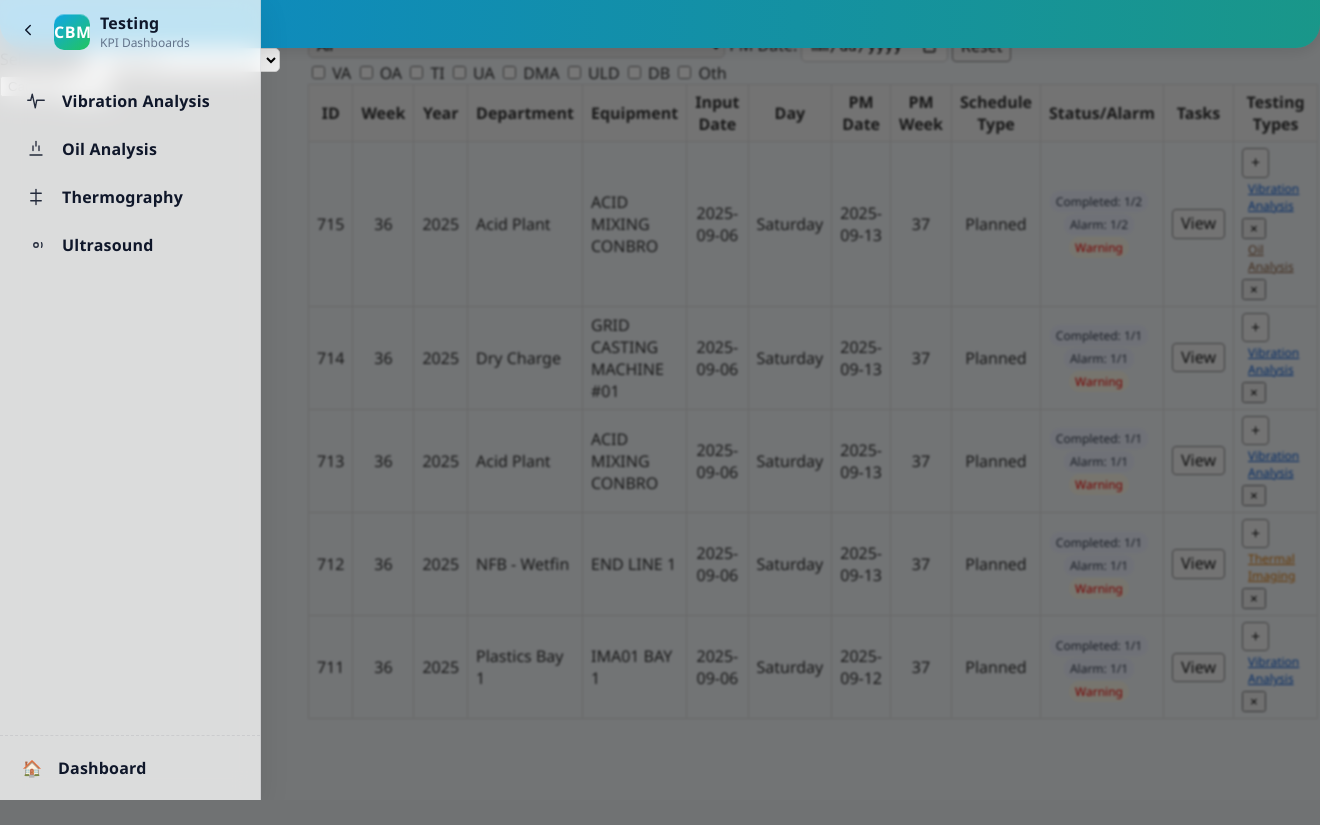
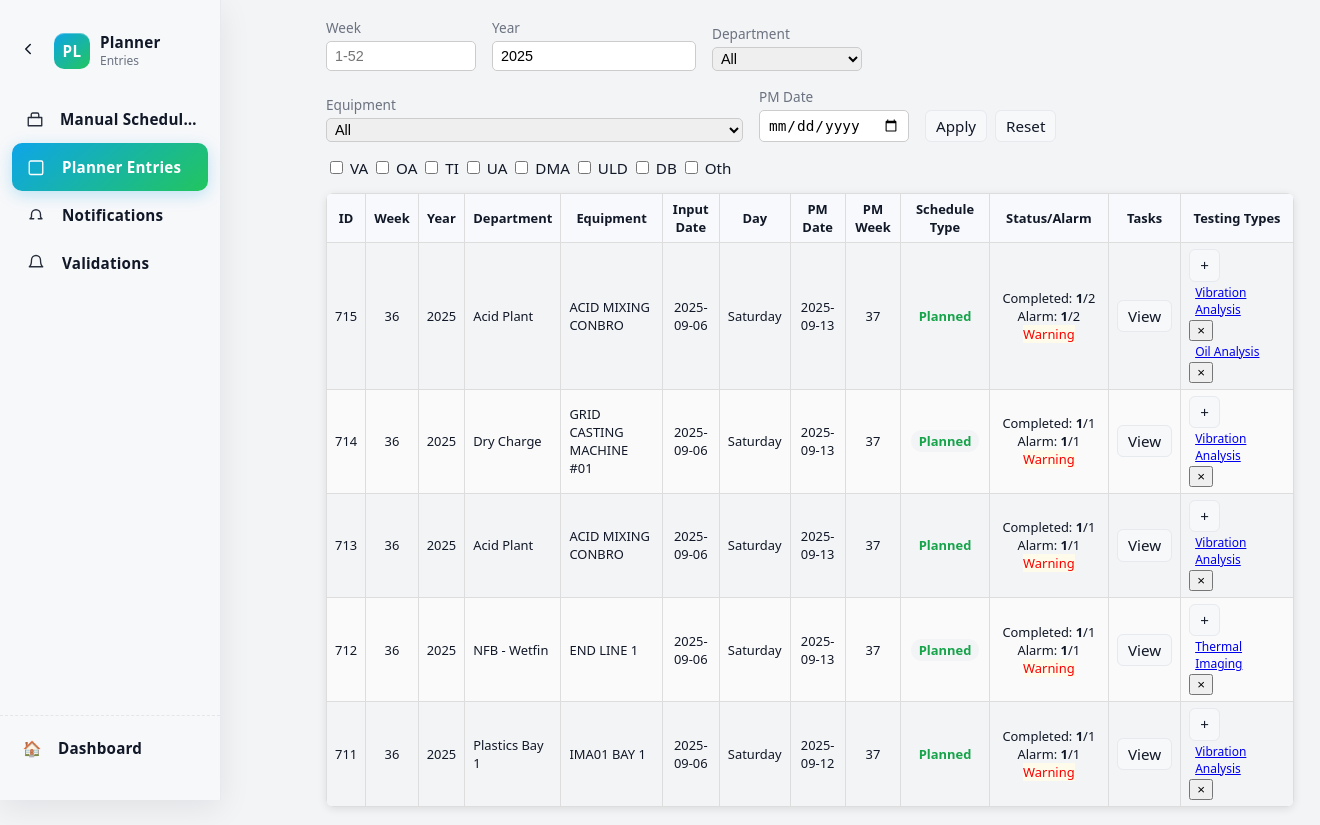
Before and after one commit to lorenzorabino/CBM-Portal, a Flask app: page /planner_entries in a window 1320 px wide. Before the commit the page ends 800 px from the top, so only its background shows below. Run offline with Flask 2, Linux system fonts and the light colour scheme; data comes from the database, SQL or seed files in the repository; both versions use the stored data as it was after the commit.

Commit message:
notification

```diff
--- a/app/templates/planner_entries.html
+++ b/app/templates/planner_entries.html
@@ -1,45 +1,55 @@
-{% extends 'technician/_type_base.html' %}
-{% block content %}
+{% extends 'technician/_planner_base.html' %}
+{% block planner_content %}
 
 <!-- Filter Form -->
 <form id="entriesFilterForm" class="auto-filter-form filter-form" method="GET" action="/planner_entries">
-      <label for="filter_week">Week:</label>
-      <input type="number" min="1" max="52" id="filter_week" name="filter_week" value="{{ filter_week }}" placeholder="1-52">
-
-      <label for="filter_year">Year:</label>
-      <input type="number" id="filter_year" name="filter_year" value="{{ filter_year }}">
-
-      <label for="filter_department">Department:</label>
+  <div class="filter-row">
+    <div class="filter-group">
+      <label for="filter_week">Week</label>
+      <input type="number" min="1" max="52" id="filter_week" name="filter_week" value="{{ filter_week }}" placeholder="1-52" aria-label="Week">
+    </div>
+    <div class="filter-group">
+      <label for="filter_year">Year</label>
+      <input type="number" id="filter_year" name="filter_year" value="{{ filter_year }}" aria-label="Year">
+    </div>
+    <div class="filter-group">
+      <label for="filter_department">Department</label>
       <select id="filter_department" name="filter_department">
         <option value="">All</option>
         {% for dept in department_list %}
           <option value="{{ dept }}" {% if filter_department == dept %}selected{% endif %}>{{ dept }}</option>
         {% endfor %}
       </select>
-
-      <label for="filter_equipment">Equipment:</label>
+    </div>
+    <div class="filter-group">
+      <label for="filter_equipment">Equipment</label>
       <select id="filter_equipment" name="filter_equipment">
         <option value="">All</option>
         {% for eq in equipment_list %}
           <option value="{{ eq }}" {% if filter_equipment == eq %}selected{% endif %}>{{ eq }}</option>
         {% endfor %}
       </select>
-
-      <label for="filter_pm_date">PM Date:</label>
+    </div>
+    <div class="filter-group">
+      <label for="filter_pm_date">PM Date</label>
       <input type="date" id="filter_pm_date" name="filter_pm_date" value="{{ filter_pm_date }}">
-
-      <a href="/planner_entries" class="btn reset-btn">Reset</a>
+    </div>
+    <div class="filter-actions">
+      <button type="submit" class="btn btn-primary">Apply</button>
+      <a href="/planner_entries" class="btn btn-ghost">Reset</a>
+    </div>
+  </div>
 </form>
 
 <!-- Testing Types Filter -->
 <form id="typeFilterForm" class="type-filter-form" method="GET" action="/planner_entries">
-    <div class="type-badges">
+  <div class="type-badges" role="group" aria-label="Testing types">
     {% for code in ['VA','OA','TI','UA','DMA','ULD','DB','Oth'] %}
-        <label>
+      <label class="type-badge">
         <input type="checkbox" name="type_filter" value="{{ code }}"
           onchange="this.form.submit()"
           {% if code in request.args.getlist('type_filter') %}checked{% endif %}>
-          {{ code }}
+        <span class="badge-pill">{{ code }}</span>
       </label>
     {% endfor %}
   </div>
@@ -53,7 +63,7 @@
 
 <!-- Planner Table -->
 <div class="table-wrapper">
-    <table class="table">
+  <table class="table planner-table">
     <thead>
       <tr>
         <th>ID</th>
@@ -86,23 +96,23 @@
           <td class="text-center">
             {% if p.schedule_type %}
               {% set sc = p.schedule_type|lower %}
-                <span class="schedule {{ sc }}">{{ p.schedule_type }}</span>
+              <span class="schedule schedule-{{ sc }}">{{ p.schedule_type }}</span>
             {% else %}
               -
             {% endif %}
           </td>
           <td class="text-center">
-              <span class="badge">Completed: {{ p.completed_count or 0 }}/{{ p.total_tests or 0 }}</span>
-              <span class="badge">Alarm: {{ p.alarm_filled or 0 }}/{{ p.total_tests or 0 }}</span>
+            <span class="meta-item">Completed: <strong>{{ p.completed_count or 0 }}</strong>/<span class="muted">{{ p.total_tests or 0 }}</span></span>
+            <span class="meta-item">Alarm: <strong>{{ p.alarm_filled or 0 }}</strong>/<span class="muted">{{ p.total_tests or 0 }}</span></span>
             {% if p.worst_alarm %}
-                <span class="badge alarm-{{ p.worst_alarm|lower }}">{{ p.worst_alarm }}</span>
+              <span class="badge-pill alarm-{{ p.worst_alarm|lower }}">{{ p.worst_alarm }}</span>
             {% endif %}
           </td>
           <td class="text-center">
-              <a class="btn" href="{{ url_for('main.planner_tasks', planner_id=p.id) }}">View</a>
+            <a class="btn btn-ghost" href="{{ url_for('main.planner_tasks', planner_id=p.id) }}">View</a>
           </td>
           <td>
-              <button type="button" class="btn" title="Add Test Type" data-pid="{{ p.id }}" onclick="openAddTypeModal(this.dataset.pid)">+</button>
+            <button type="button" class="btn btn-add" title="Add Test Type" data-pid="{{ p.id }}" data-action="open-modal">+</button>
             {% if p.testing_types_list %}
               {% for t in p.testing_types_list %}
                 {% set key = t.lower() %}
@@ -124,7 +134,7 @@
                   {% set cls, cat = 'other', 'other' %}
                 {% endif %}
                 <span class="tag-wrapper">
-                    <a class="tag {{ cls }}" href="{{ url_for('technician.by_category', category=cat, planner_id=p.id) }}">{{ t }}</a>
+                  <a class="tag tag-{{ cls }}" href="{{ url_for('technician.by_category', category=cat, planner_id=p.id) }}">{{ t }}</a>
                   <form method="post" action="{{ url_for('main.remove_test_type', planner_id=p.id) }}" onsubmit="return confirm('Remove {{ t }} from this row?')" class="inline-form">
                     <input type="hidden" name="test_type" value="{{ t }}">
                     <input type="hidden" name="next" value="{{ request.full_path }}">
@@ -146,16 +156,17 @@
 </div>
 
 <!-- Add Test Type Modal -->
-  <div id="addTypeModal" class="modal-backdrop" role="dialog" aria-modal="true" aria-hidden="true">
-    <div class="modal">
-      <header>
-
+<div id="addTypeModal" class="modal-backdrop hidden" role="dialog" aria-modal="true" aria-hidden="true">
+  <div class="modal-dialog" role="document" aria-labelledby="addTypeTitle">
+    <header class="modal-header">
+      <h3 id="addTypeTitle">Add Testing Type</h3>
+      <button type="button" class="close-btn" aria-label="Close modal" data-action="close-modal">×</button>
     </header>
     <form id="addTypeForm" method="post" action="/planner/add_test_type" class="modal-form">
       <input type="hidden" name="planner_id" id="addTypePlannerId">
       <input type="hidden" name="next" value="{{ request.full_path }}">
-        <label>
-          <span>Select type</span>
+      <label class="field">
+        <span class="field-label">Select type</span>
         <select name="test_type" id="addTypeSelect" required>
           <option value="">-- Choose --</option>
           <option>Vibration Analysis</option>
@@ -169,8 +180,8 @@
         </select>
       </label>
       <div class="actions">
-          <button type="button" class="btn-ghost" onclick="closeAddTypeModal()">Cancel</button>
-          <button type="submit" class="btn">Add</button>
+        <button type="button" class="btn btn-ghost" data-action="close-modal">Cancel</button>
+        <button type="submit" class="btn btn-primary">Add</button>
       </div>
     </form>
   </div>
@@ -187,31 +198,53 @@
         });
       }
     });
+
+    // Modal behavior: open/close by data attributes for accessibility
+    const modal = document.getElementById('addTypeModal');
+    const pidInput = document.getElementById('addTypePlannerId');
+    const selectEl = document.getElementById('addTypeSelect');
+
+    function openAddTypeModal(plannerId){
+      if(!modal || !pidInput || !selectEl) return;
+      pidInput.value = plannerId;
+      selectEl.value = '';
+      modal.classList.remove('hidden');
+      modal.classList.add('open');
+      modal.setAttribute('aria-hidden','false');
+      // trap focus to select
+      selectEl.focus();
+    }
+    function closeAddTypeModal(){
+      if(!modal) return;
+      modal.classList.add('hidden');
+      modal.classList.remove('open');
+      modal.setAttribute('aria-hidden','true');
+    }
+
+    // Delegate open buttons
+    document.body.addEventListener('click', function(e){
+      const t = e.target.closest('[data-action="open-modal"]');
+      if(t){
+        const pid = t.getAttribute('data-pid');
+        openAddTypeModal(pid);
+        return;
+      }
+      if(e.target.closest('[data-action="close-modal"]') || e.target.getAttribute('data-action')==='close-modal'){
+        closeAddTypeModal();
+      }
+      if(e.target.getAttribute('data-action')==='open-modal'){
+        openAddTypeModal(e.target.dataset.pid);
+      }
     });
 
-    function openAddTypeModal(plannerId){
-      const m = document.getElementById('addTypeModal');
-      const pid = document.getElementById('addTypePlannerId');
-      const sel = document.getElementById('addTypeSelect');
-      if(!m||!pid||!sel) return;
-      pid.value = plannerId;
-      sel.value = '';
-      m.style.display = 'flex';
-      m.setAttribute('aria-hidden','false');
-      sel.focus();
-    }
-    function closeAddTypeModal(){
-      const m = document.getElementById('addTypeModal');
-      if(!m) return;
-      m.style.display = 'none';
-      m.setAttribute('aria-hidden','true');
-    }
-    (function(){
-      const m = document.getElementById('addTypeModal');
-      if(!m) return;
-      m.addEventListener('click', (e)=>{ if(e.target === m) closeAddTypeModal(); });
-      document.addEventListener('keydown', (e)=>{ if(e.key === 'Escape') closeAddTypeModal(); });
-    })();
+    // backdrop click and escape
+    modal && modal.addEventListener('click', function(e){ if(e.target === modal) closeAddTypeModal(); });
+    document.addEventListener('keydown', function(e){ if(e.key === 'Escape') closeAddTypeModal(); });
+
+    // expose old-named function for compatibility
+    window.openAddTypeModal = function(pid){ openAddTypeModal(pid); };
+    window.closeAddTypeModal = function(){ closeAddTypeModal(); };
+  });
 </script>
 
 {% endblock %}
--- /dev/null
+++ b/app/templates/technician/_planner_base.html
@@ -0,0 +1,77 @@
+{% extends 'technician/_type_base.html' %}
+{# Planner base for planner-related pages: provides a shared sidebar and layout. #}
+{% block content %}
+  <!-- ensure planner stylesheet loads for planner pages -->
+  <link rel="stylesheet" href="/static/planner.css">
+  <div class="planner-layout">
+    <aside class="planner-sidebar" aria-label="Planner navigation">
+      <div class="sb-inner">
+        <div class="sb-top">
+          <button id="sbCollapsePlanner" class="sb-toggle" type="button" aria-label="Toggle sidebar" title="Collapse">
+            <svg width="18" height="18" viewBox="0 0 24 24" fill="none" stroke="currentColor" stroke-width="2" stroke-linecap="round" stroke-linejoin="round"><polyline points="15 18 9 12 15 6"></polyline></svg>
+          </button>
+          <div class="sb-brand">
+            <div class="logo">PL</div>
+            <div class="brand-text">
+              <div class="brand-title">Planner</div>
+              <div class="brand-sub">Entries</div>
+            </div>
+          </div>
+        </div>
+
+        <nav class="sb-nav" role="navigation">
+          <div class="nav-group" aria-label="Planner">
+            <a href="/manual_scheduling" class="nav-item {% if request.path == '/manual_scheduling' %}is-active{% endif %}" title="Manual Scheduling">
+              <span class="nav-icon" aria-hidden="true">
+                <svg width="18" height="18" viewBox="0 0 24 24" fill="none" stroke="currentColor" stroke-width="1.8" stroke-linecap="round" stroke-linejoin="round"><path d="M3 10h18v11H3z"></path><path d="M7 10V6a2 2 0 0 1 2-2h6a2 2 0 0 1 2 2v4"></path></svg>
+              </span>
+              <span class="nav-label">Manual Scheduling</span>
+            </a>
+            <a href="/planner_entries" class="nav-item {% if request.path == '/planner_entries' %}is-active{% endif %}" title="Planner Entries" {% if request.path == '/planner_entries' %}aria-current="page"{% endif %}>
+              <span class="nav-icon" aria-hidden="true">
+                <svg width="18" height="18" viewBox="0 0 24 24" fill="none" stroke="currentColor" stroke-width="1.8" stroke-linecap="round" stroke-linejoin="round"><rect x="3" y="4" width="18" height="18" rx="2" ry="2"/></svg>
+              </span>
+              <span class="nav-label">Planner Entries</span>
+            </a>
+            <a href="/notification" class="nav-item {% if request.path == '/notification' %}is-active{% endif %}" title="Notifications">
+              <span class="nav-icon" aria-hidden="true">
+                <svg width="18" height="18" viewBox="0 0 24 24" fill="none" stroke="currentColor" stroke-width="1.8" stroke-linecap="round" stroke-linejoin="round"><path d="M15 17h5l-1.405-1.405A2.032 2.032 0 0 1 18 14.158V11a6 6 0 1 0-12 0v3.159c0 .538-.214 1.055-.595 1.436L4 17h5"></path></svg>
+              </span>
+              <span class="nav-label">Notifications</span>
+            </a>
+            <a href="/validation_results" class="nav-item {% if request.path == '/validation_results' %}is-active{% endif %}" title="Validations">
+              <span class="nav-icon" aria-hidden="true">
+                <svg width="18" height="18" viewBox="0 0 24 24" fill="none" stroke="currentColor" stroke-width="1.8" stroke-linecap="round" stroke-linejoin="round"><path d="M18 8a6 6 0 1 0-12 0c0 7-3 9-3 9h18s-3-2-3-9"></path></svg>
+              </span>
+              <span class="nav-label">Validations</span>
+            </a>
+          </div>
+        </nav>
+
+        <div class="sb-bottom">
+          <a href="{{ url_for('main.index') }}" class="nav-item" title="Back to Dashboard">
+            <span class="nav-icon">🏠</span>
+            <span class="nav-label">Dashboard</span>
+          </a>
+        </div>
+      </div>
+    </aside>
+
+    <main class="planner-shell" id="plannerMain" tabindex="-1">
+      {% block planner_content %}{% endblock %}
+    </main>
+  </div>
+  <script>
+    // Hide global sidebar and remove its app-shell margin while on planner pages
+    (function(){
+      document.addEventListener('DOMContentLoaded', function(){
+        var globalSidebar = document.querySelector('.cbm-sidebar');
+        var appShell = document.querySelector('.app-shell');
+        if(globalSidebar) globalSidebar.classList.add('planner-hidden');
+        if(appShell) appShell.classList.add('app-shell--planner');
+        // restore when navigating away (optional)
+        window.addEventListener('beforeunload', function(){ if(globalSidebar) globalSidebar.classList.remove('planner-hidden'); if(appShell) appShell.classList.remove('app-shell--planner'); });
+      });
+    })();
+  </script>
+{% endblock %}
--- /dev/null
+++ b/static/planner.css
@@ -0,0 +1,264 @@
+/* Minimal, modular styles for planner_entries
+   - Provides light/dark modes
+   - Uses CSS variables for easy theming
+   - Groups: filters, table, tags/badges, modal, buttons
+   - Responsive and accessible down to 400px
+*/
+:root{
+  /* slightly muted background to reduce glare */
+  --bg: #f3f4f6;
+  --panel: #f7f8fa;
+  --muted: #6b7280;
+  --text: #111827;
+  --accent: #0b74da;
+  --accent-600: #0a66c2;
+  --danger: #d9534f;
+  --warning: #f59e0b;
+  --success: #10b981;
+  --surface: #ffffff;
+  --border: #e6e9ee;
+  --shadow: 0 6px 18px rgba(16,24,40,0.06);
+  --radius: 8px;
+  --font-size: 0.95rem; /* compact but readable */
+}
+
+@media (prefers-color-scheme: dark){
+  :root{
+    --bg: #0b1220;
+    --panel: #071124;
+    --muted: #9aa4b2;
+    --text: #e6eef8;
+    --accent: #58a6ff;
+    --accent-600: #3b82f6;
+    --danger: #ff6b6b;
+    --warning: #fbbf24;
+    --success: #34d399;
+    --surface: #071124;
+    --border: #123042;
+    --shadow: none;
+  }
+}
+
+/* Base typography and layout */
+body {
+  font-family: system-ui, -apple-system, 'Segoe UI', Roboto, 'Helvetica Neue', Arial;
+  background: var(--bg);
+  color: var(--text);
+  font-size: var(--font-size);
+}
+
+/* Buttons */
+.btn{ display:inline-flex; align-items:center; gap:0.5rem; padding:6px 10px; border-radius:6px; border:1px solid var(--border); background:var(--panel); color:var(--text); cursor:pointer; text-decoration:none; font-size:0.95rem; }
+.btn:focus{ outline:3px solid color-mix(in srgb, var(--accent) 20%, transparent); outline-offset:2px; }
+.planner-layout{ display:flex; min-height:100vh; }
+
+/* Planner sidebar styled to match /index sidebar (.cbm-sidebar) */
+.planner-sidebar{
+  position: fixed;
+  inset: 0 auto 0 0;
+  width: 260px;
+  background: rgba(255,255,255,0.75);
+  backdrop-filter: blur(12px) saturate(120%);
+  -webkit-backdrop-filter: blur(12px) saturate(120%);
+  border-right: 1px solid rgba(15, 23, 42, 0.08);
+  box-shadow: 0 8px 30px rgba(2, 6, 23, 0.08);
+  z-index: 1000;
+  transition: width .2s ease;
+}
+.dashboard-page.dark .planner-sidebar{
+  background: rgba(2, 6, 23, 0.65);
+  border-right-color: rgba(148,163,184,0.08);
+  box-shadow: 0 10px 30px rgba(0,0,0,0.35);
+}
+.planner-sidebar .sb-inner{ height:100%; display:grid; grid-template-rows: auto 1fr auto; }
+.planner-sidebar .sb-top{ display:flex; align-items:center; gap:10px; padding:12px; }
+.planner-sidebar .sb-toggle{ appearance:none; border:1px solid transparent; background:transparent; color:var(--text); cursor:pointer; border-radius:8px; padding:6px; }
+.dashboard-page.dark .planner-sidebar .sb-toggle{ color: #e5e7eb; }
+.planner-sidebar .sb-brand{ display:flex; align-items:center; gap:10px; overflow:hidden; }
+.planner-sidebar .logo{ width:36px; height:36px; border-radius:10px; background: linear-gradient(140deg, #0ea5e9, #22c55e); color:#fff; display:grid; place-items:center; font-weight:800; letter-spacing:.5px; box-shadow: inset 0 1px 0 #ffffff55; }
+.planner-sidebar .brand-text{ display:flex; flex-direction:column; }
+.planner-sidebar .brand-title{ font-weight:800; color:var(--text); }
+.planner-sidebar .brand-sub{ font-size:.75rem; color:var(--muted); }
+.dashboard-page.dark .planner-sidebar .brand-title{ color:#e5e7eb; }
+.dashboard-page.dark .planner-sidebar .brand-sub{ color:#94a3b8; }
+
+.planner-sidebar .sb-nav{ padding:8px; overflow:auto; }
+.planner-sidebar .nav-group{ padding:6px 4px; }
+.planner-sidebar .nav-item{ display:flex; align-items:center; gap:12px; padding:10px 10px; border-radius:10px; color:var(--text); text-decoration:none; font-weight:600; letter-spacing:.2px; transition: background .18s ease, color .18s ease, transform .15s ease, box-shadow .18s ease; }
+.planner-sidebar .nav-item:hover{ background: rgba(15,23,42,0.06); transform: translateY(-1px); }
+.dashboard-page.dark .planner-sidebar .nav-item{ color:#e5e7eb; }
+.dashboard-page.dark .planner-sidebar .nav-item:hover{ background: rgba(255,255,255,0.08); }
+
+.planner-sidebar .nav-icon{ width:28px; height:28px; display:grid; place-items:center; color: currentColor; opacity:.9; }
+.planner-sidebar .nav-label{ white-space:nowrap; overflow:hidden; text-overflow:ellipsis; }
+
+.planner-sidebar .nav-item.is-active{ background: linear-gradient(140deg, #0ea5e9 0%, #22c55e 100%); color:#fff !important; box-shadow: 0 4px 16px rgba(14,165,233,0.25); }
+.planner-sidebar .nav-item.is-active .nav-icon{ opacity:1; }
+
+.planner-sidebar .sb-bottom{ padding:8px; border-top:1px dashed rgba(15,23,42,0.08); }
+.dashboard-page.dark .planner-sidebar .sb-bottom{ border-top-color: rgba(148,163,184,0.12); }
+
+/* Collapse behavior for planner sidebar (match global) */
+.planner-sidebar.is-collapsed{ width:84px; }
+.planner-sidebar.is-collapsed .nav-label, .planner-sidebar.is-collapsed .brand-text{ display:none; }
+.planner-sidebar.is-collapsed .sb-top{ justify-content:center; }
+.planner-sidebar.is-collapsed .nav-item{ justify-content:center; padding:10px 8px; }
+.planner-sidebar.is-collapsed .nav-icon{ width:32px; height:32px; }
+
+/* Content area when planner sidebar present */
+.planner-shell{ margin-left: 300px; padding:18px; }
+
+@media (max-width:900px){
+  .planner-sidebar{ position: fixed; width:84px; }
+  .planner-shell{ margin-left:84px; }
+}
+
+/* When planner pages are active hide global cbm-sidebar and reset app-shell offset */
+.cbm-sidebar.planner-hidden{ display:none !important; }
+.app-shell.app-shell--planner{ margin-left:0 !important; }
+
+/* Inline forms */
+.inline-form{ display:inline-flex; align-items:center; gap:6px; }
+
+/* Modal styles */
+.modal-backdrop{ position:fixed; inset:0; display:flex; align-items:center; justify-content:center; background:rgba(2,6,23,0.5); padding:20px; }
+.modal-backdrop.hidden{ display:none; }
+.modal-dialog{ width:100%; max-width:420px; background:var(--surface); border-radius:12px; box-shadow:var(--shadow); border:1px solid var(--border); overflow:hidden; }
+.modal-header{ display:flex; align-items:center; justify-content:space-between; padding:12px 14px; border-bottom:1px solid var(--border); background:var(--panel); }
+.modal-header h3{ margin:0; font-size:1rem; }
+.close-btn{ background:transparent; border:0; font-size:1.25rem; cursor:pointer; color:var(--muted); }
+.modal-form{ padding:14px; display:flex; flex-direction:column; gap:12px; }
+.field-label{ display:block; font-size:0.9rem; color:var(--muted); margin-bottom:6px; }
+.field select{ width:100%; padding:8px 10px; border-radius:8px; border:1px solid var(--border); }
+.actions{ display:flex; justify-content:flex-end; gap:8px; }
+
+/* Responsive */
+@media (max-width:720px){
+  .filter-row{ gap:8px; }
+  .filter-group input, .filter-group select{ min-width:100px; }
+  .planner-table{ min-width:900px; }
+}
+@media (max-width:480px){
+  :root{ --font-size:0.92rem; }
+  .filter-row{ flex-direction:column; align-items:stretch; }
+  .filter-actions{ justify-content:flex-start; }
+  .planner-table{ min-width:840px; font-size:0.92rem; }
+}
+
+/* Accessibility tweaks */
+a[role="button"], button{ -webkit-tap-highlight-color: transparent; }
+
+/* Utility */
+.muted-quiet{ color:var(--muted); }
+
+/* --------------------
+   Sidebar Navigation
+-------------------- */
+.planner-layout {
+  display: flex;
+  min-height: 100vh;
+}
+.planner-sidebar, .sidebar {
+  width: 220px;
+  background: var(--panel);
+  border-right: 1px solid var(--border);
+  padding: 20px 0;
+  flex-shrink: 0;
+}
+
+.sidebar ul {
+  list-style: none;
+  margin: 0;
+  padding: 0;
+}
+
+.sidebar li {
+  margin: 4px 0;
+}
+
+.sidebar a {
+  display: block;
+  padding: 10px 18px;
+  color: var(--text);
+  text-decoration: none;
+  border-left: 4px solid transparent;
+  transition: background 0.2s ease, border-color 0.2s ease;
+}
+
+.sidebar a:hover {
+  background: color-mix(in srgb, var(--accent) 8%, transparent);
+  border-left-color: var(--accent);
+}
+
+.sidebar a.active {
+  font-weight: 600;
+  background: color-mix(in srgb, var(--accent) 12%, transparent);
+  border-left-color: var(--accent);
+}
+
+.planner-main {
+  flex: 1;
+  padding: 20px;
+}
+
+/* Planner-specific nav link styling (maps to .sidebar a) */
+.planner-nav{ padding: 8px; }
+.planner-nav-link{ display:block; padding:10px 18px; color:var(--text); text-decoration:none; border-left:4px solid transparent; border-radius:6px; transition: background .18s ease, border-color .18s ease; }
+.planner-nav-link:hover{ background: color-mix(in srgb, var(--accent) 8%, transparent); border-left-color: var(--accent); }
+.planner-nav-link.active{ font-weight:600; background: color-mix(in srgb, var(--accent) 12%, transparent); border-left-color: var(--accent); }
+
+/* When planner pages are active we hide the global sidebar and remove app-shell offset */
+.cbm-sidebar.planner-hidden{ display:none !important; }
+.app-shell.app-shell--planner{ margin-left: 0 !important; }
+
+/* Responsive: collapse sidebar on narrow screens */
+@media (max-width: 768px) {
+  .planner-layout {
+    flex-direction: column;
+  }
+  .sidebar {
+    width: 100%;
+    border-right: none;
+    border-bottom: 1px solid var(--border);
+  }
+  .sidebar a {
+    display: inline-block;
+    padding: 10px 12px;
+    border-left: none;
+    border-bottom: 2px solid transparent;
+  }
+  .sidebar a.active {
+    border-bottom-color: var(--accent);
+  }
+}
+
+/* --------------------
+   Filters alignment
+-------------------- */
+.filter-row {
+  display: flex;
+  flex-wrap: wrap;
+  gap: 16px;
+  align-items: flex-end;
+  margin-bottom: 16px;
+}
+
+.filter-group {
+  display: flex;
+  flex-direction: column;
+  min-width: 150px;
+}
+
+.filter-group label {
+  margin-bottom: 4px;
+  font-size: 0.85rem;
+  color: var(--muted);
+}
+
+.filter-actions {
+  display: flex;
+  gap: 8px;
+  align-items: center;
+}
+
+/* End of planner.css */
```
Also changed, not shown: database/portal_demo3.db. Lines whose indentation alone changed are shown as unchanged.
